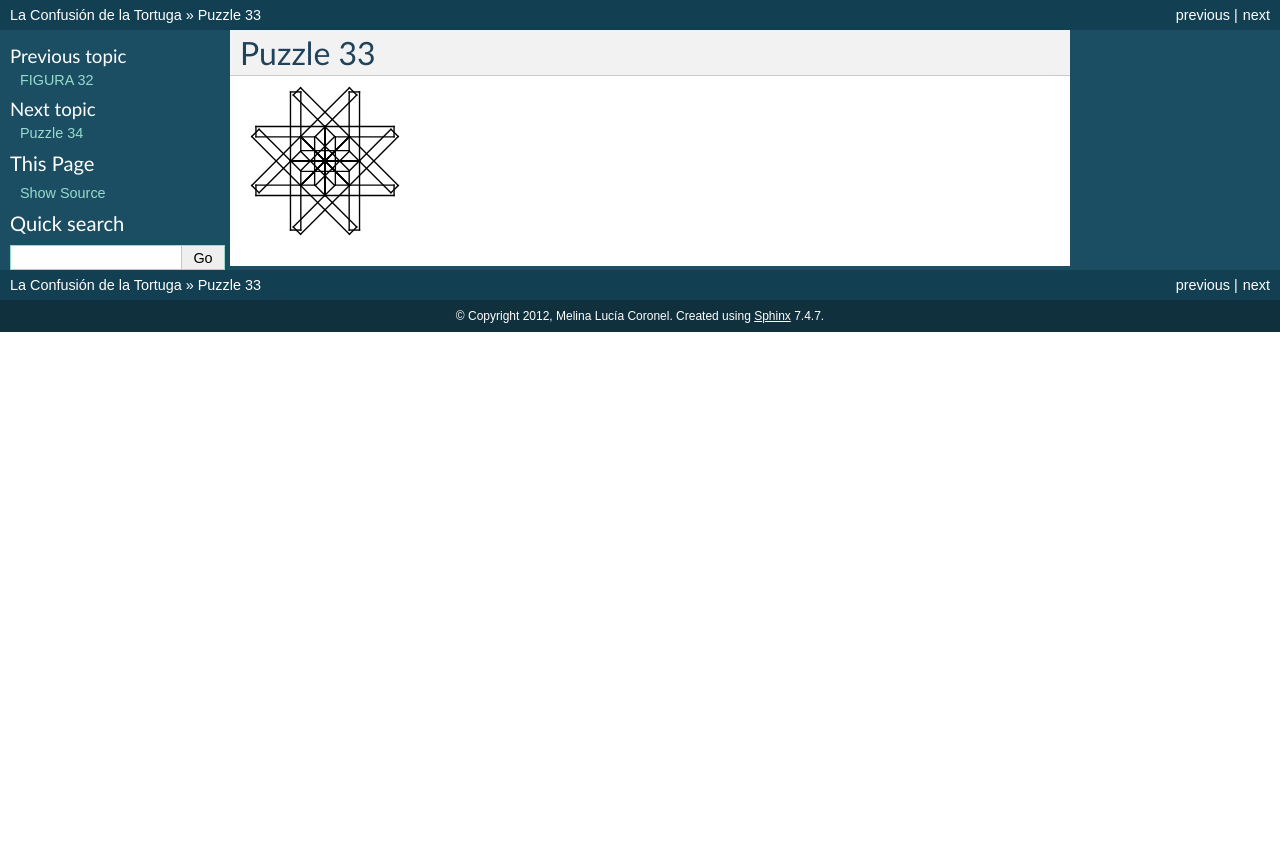
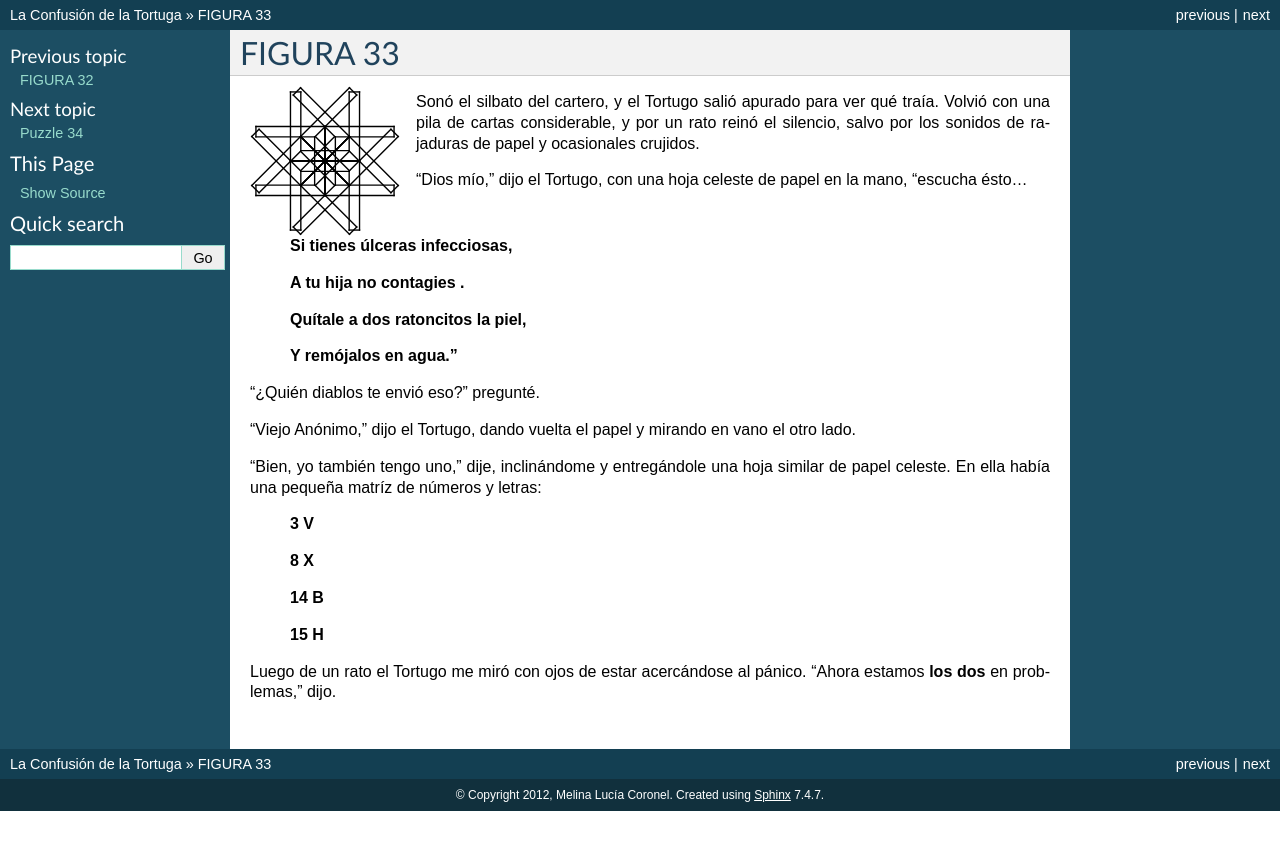
Before and after one commit to humitos/turtle-confusion-es, a Sphinx documentation site: the page built from docs/puzzle-33.rst, in a window 1280 px wide. Shown: the top 850 px of the page. Built offline with Sphinx 7.4.7, drawn with Linux system fonts in a browser that asks for light colours.

Commit message:
Puzzle 33 finished

```diff
--- a/docs/puzzle-33.rst
+++ b/docs/puzzle-33.rst
@@ -1,4 +1,4 @@
-Puzzle 33
+FIGURA 33
 =========
 
 .. image:: _static/images/confusion-33.svg
@@ -7,3 +7,31 @@ Puzzle 33
    :scale: 50 %
    :alt: Puzzle 33
    :align: left
+
+Sonó el silbato del cartero, y el Tortugo salió apurado para ver qué traía. Volvió con una pila de cartas considerable, y por un rato reinó el silencio, salvo por los sonidos de rajaduras de papel y ocasionales crujidos.
+
+"Dios mío," dijo el Tortugo, con una hoja celeste de papel en la mano, "escucha ésto...
+
+    **Si tienes úlceras infecciosas,**
+
+    **A tu hija no contagies .**
+
+    **Quítale a dos ratoncitos la piel,**
+
+    **Y remójalos en agua."**
+
+"¿Quién diablos te envió eso?" pregunté.
+
+"Viejo Anónimo," dijo el Tortugo, dando vuelta el papel y mirando en vano el otro lado.
+
+"Bien, yo también tengo uno," dije, inclinándome y entregándole una hoja similar de papel celeste. En ella había una pequeña matríz de números y letras:
+
+    **3			V**
+
+    **8			X**
+
+    **14		B**
+
+    **15		H**
+
+Luego de un rato el Tortugo me miró con ojos de estar acercándose al pánico. "Ahora estamos **los dos** en problemas," dijo.
```
